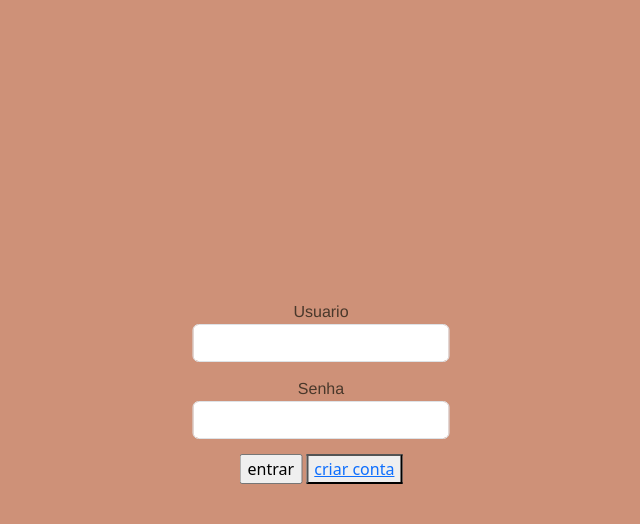
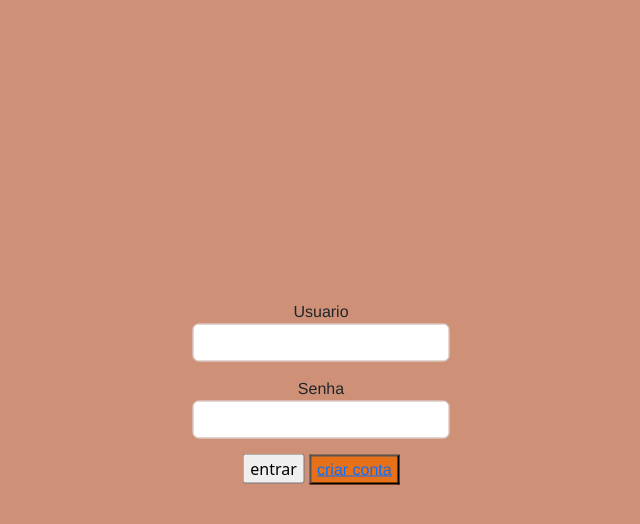
Before and after one commit to MaelMatos/pantheon, a PHP site: page /index.php in a window 1280 px wide. Shown: the top 524 px of the page, without its empty margins (319-959 px from the left). Run offline with PHP 8.4, Linux system fonts and the light colour scheme; data that the repository does not hold is empty; some libraries are stand-ins or nearby versions.

Commit message:
Update pantheon.css
again bro

```diff
--- a/pantheon.css
+++ b/pantheon.css
@@ -11,19 +11,25 @@ background-color: #723396;
 
 
 h1{
- color:#49382B ;
+ text-color:#ffffff ;
  font-family: 'Franklin Gothic Medium', 'Arial Narrow', Arial, sans-serif;
 }
 
 
 p{
-    color:#49382B ;
-    font-family: 'Franklin Gothic Medium', 'Arial Narrow', Arial, sans-serif;
+    text-color:#ffffff ;
+ font-family: 'Franklin Gothic Medium', 'Arial Narrow', Arial, sans-serif;
 }
 
 
 label{
- color:#49382B ;
+ text-color:#ffffff ;
+ font-family: 'Franklin Gothic Medium', 'Arial Narrow', Arial, sans-serif;
+}
+
+button{
+    background-color: #e77119;
+    text-color:#ffffff ;
  font-family: 'Franklin Gothic Medium', 'Arial Narrow', Arial, sans-serif;
 }
 
```
